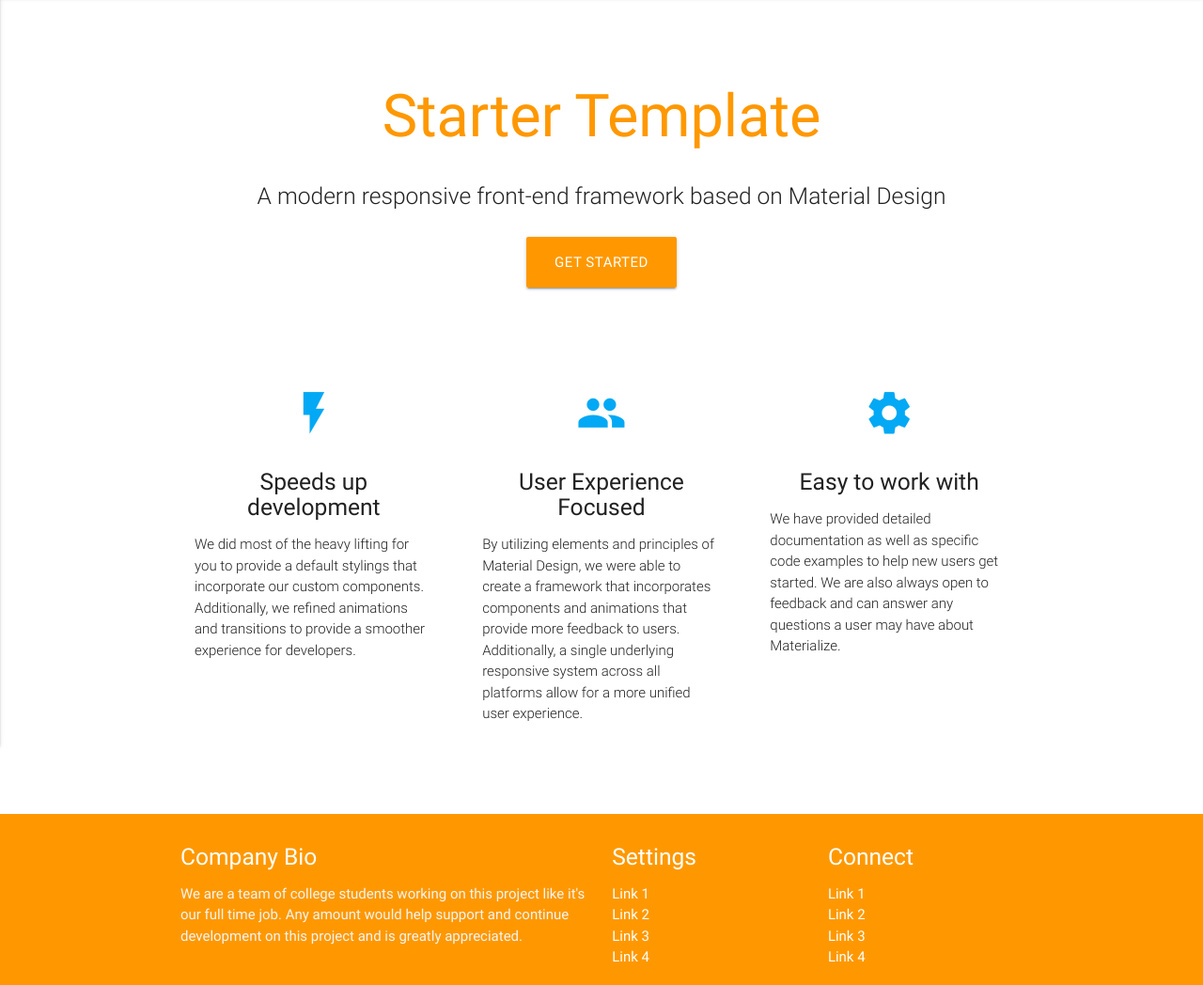
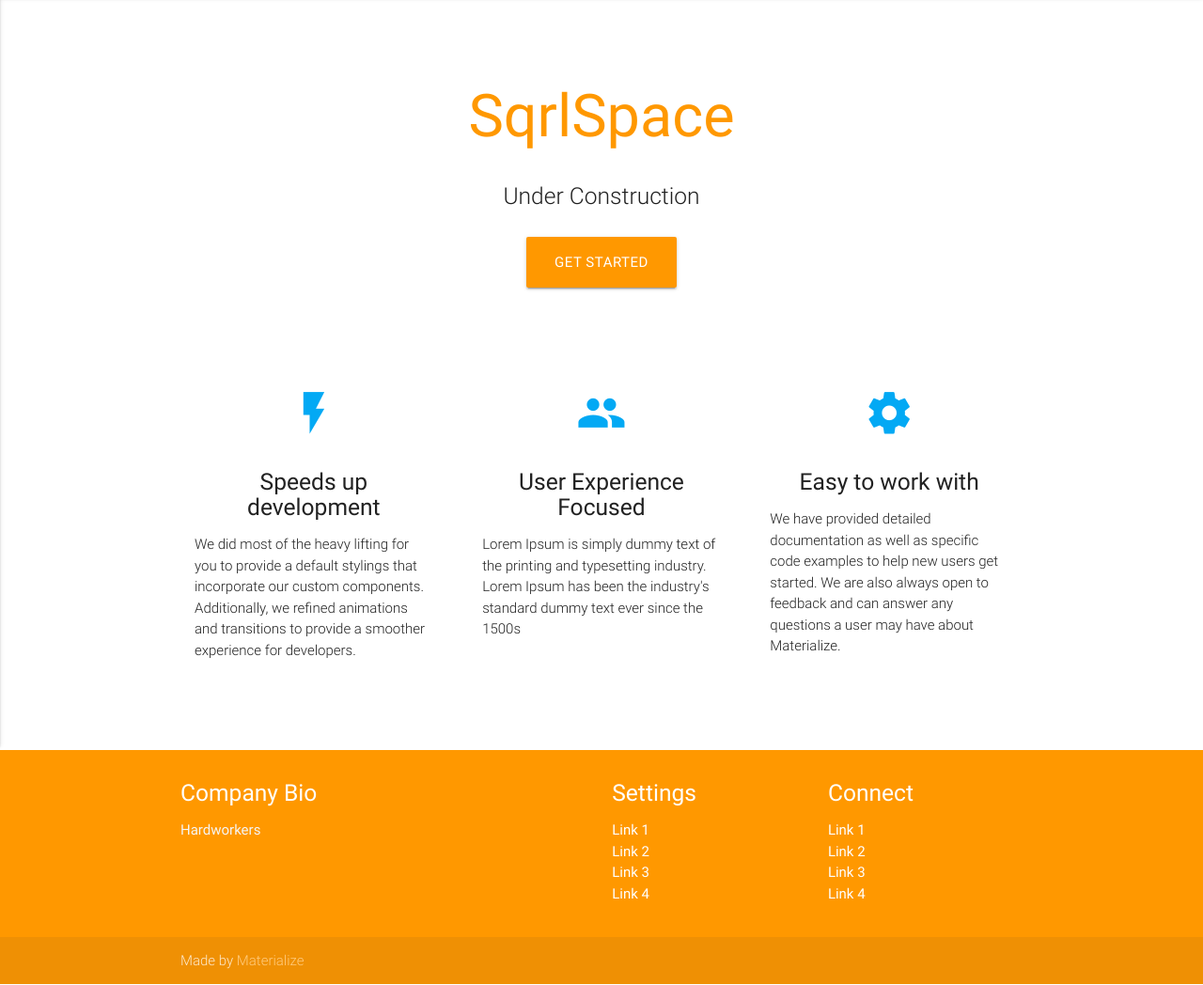
Before and after one commit to Jbays/sqrlspace, a website: page index.html in a window 1280 px wide. Shown: the part 67-1115 px from the top of the page at 94% size. Drawn offline with nearby package versions, Linux system fonts and the light colour scheme.

Commit message:
Got deployment down to one-click.  But the deployment fails.

```diff
--- a/index.html
+++ b/index.html
@@ -3,7 +3,7 @@
 <head>
   <meta http-equiv="Content-Type" content="text/html; charset=UTF-8"/>
   <meta name="viewport" content="width=device-width, initial-scale=1, maximum-scale=1.0"/>
-  <title>Starter Template - Materialize</title>
+  <title>Welcome to SqrlSpace</title>
 
   <!-- CSS  -->
   <link href="https://fonts.googleapis.com/icon?family=Material+Icons" rel="stylesheet">
@@ -26,9 +26,9 @@
   <div class="section no-pad-bot" id="index-banner">
     <div class="container">
       <br><br>
-      <h1 class="header center orange-text">Starter Template</h1>
+      <h1 class="header center orange-text">SqrlSpace</h1>
       <div class="row center">
-        <h5 class="header col s12 light">A modern responsive front-end framework based on Material Design</h5>
+        <h5 class="header col s12 light">Under Construction</h5>
       </div>
       <div class="row center">
         <a href="http://materializecss.com/getting-started.html" id="download-button" class="btn-large waves-effect waves-light orange">Get Started</a>
@@ -58,7 +58,7 @@
             <h2 class="center light-blue-text"><i class="material-icons">group</i></h2>
             <h5 class="center">User Experience Focused</h5>
 
-            <p class="light">By utilizing elements and principles of Material Design, we were able to create a framework that incorporates components and animations that provide more feedback to users. Additionally, a single underlying responsive system across all platforms allow for a more unified user experience.</p>
+            <p class="light">Lorem Ipsum is simply dummy text of the printing and typesetting industry. Lorem Ipsum has been the industry's standard dummy text ever since the 1500s</p>
           </div>
         </div>
 
@@ -81,7 +81,7 @@
       <div class="row">
         <div class="col l6 s12">
           <h5 class="white-text">Company Bio</h5>
-          <p class="grey-text text-lighten-4">We are a team of college students working on this project like it's our full time job. Any amount would help support and continue development on this project and is greatly appreciated.</p>
+          <p class="grey-text text-lighten-4">Hardworkers</p>
 
 
         </div>
```
Also changed, not shown: package.json (added, +19 -0 lines).
